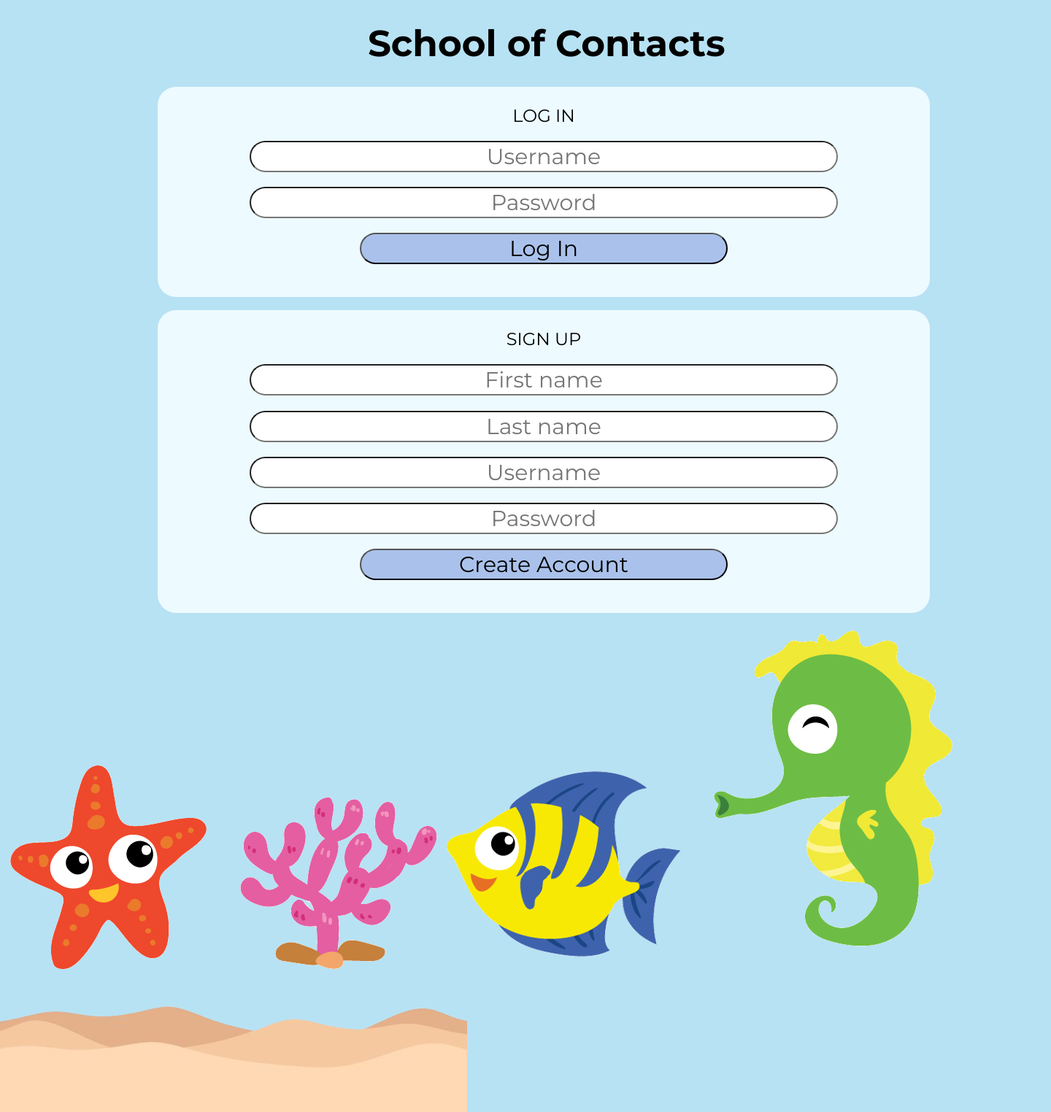
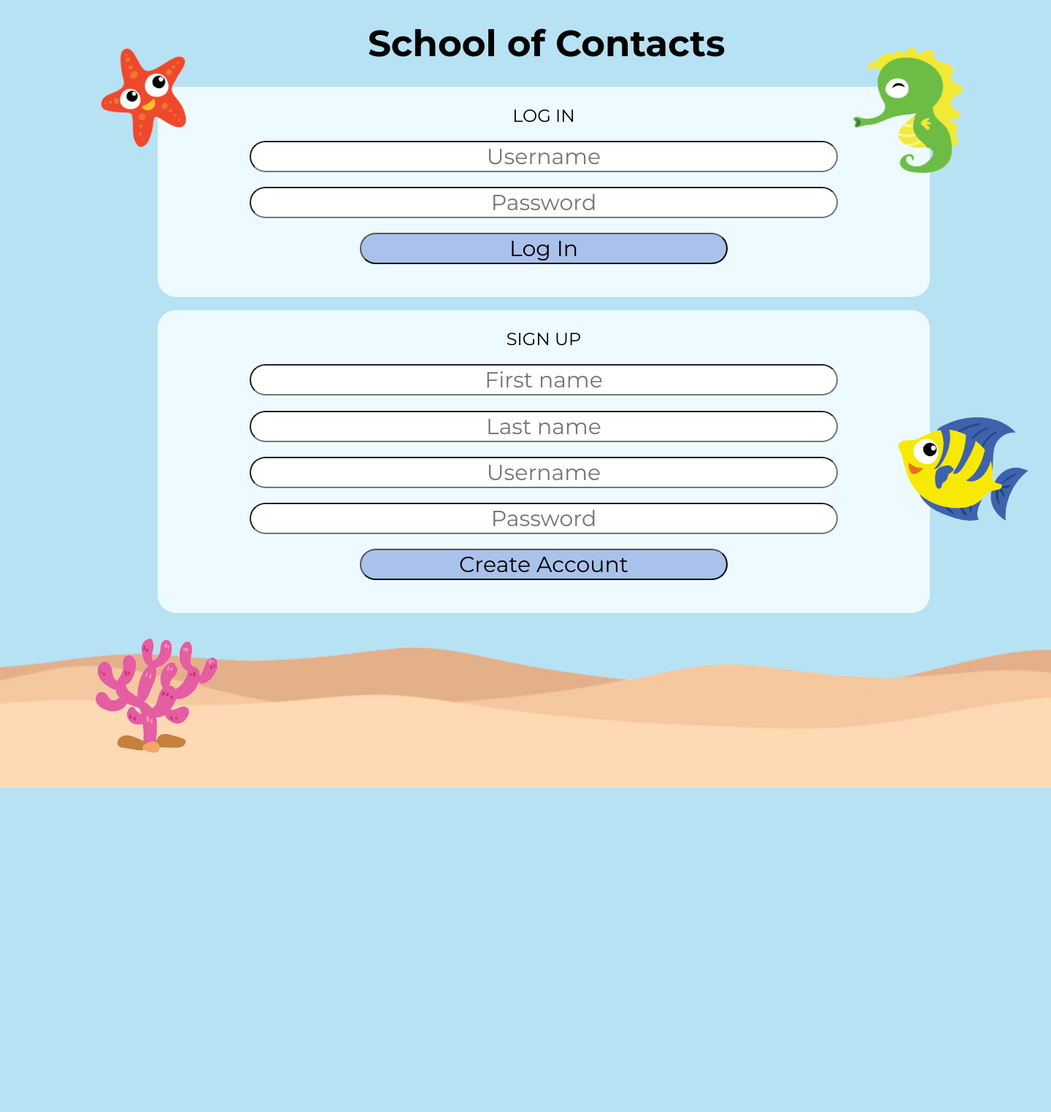
Before and after one commit to Gavin-Heaver/LAMP-Stack---Project, a PHP site: page / in a window 1440 px wide; the page is wider, and only the part inside the window is pictured. Shown: that part at 73% size. After the commit the page ends 1080 px from the top of that part, so only its background shows below. Run offline with PHP 8.4, Linux system fonts and the light colour scheme.

Commit message:
Adding scaling image positions
Switched fixed (pixel) positions to based off viewport height and width so hopefully it doesn't look all wonky

```diff
--- a/Frontend/css/styles.css
+++ b/Frontend/css/styles.css
@@ -172,47 +172,45 @@ input[type="text"],input[type="password"] {
     height: 600px;
 } */
 
-.image1 {
-    width: 200px;
-    height: 200px;
+.starfish {
+    width: 10vw;
+    height: 10vw;
     position: absolute;
-    top: 50px;
-    left: 90px;
+    top: 7vh;
+    left: 9vw;
     transform: rotate(-20deg);
 }
 
-.image2 {
+.coral {
     position: absolute;
-    bottom: 40px;
-    left: 120px;
-    width: 200px;
-    height: 200px;
+    bottom: -18vh + 5;
+    left: 8vw;
+    width: 13vw;
+    height: 25vh;
     z-index: 2;
 }
 
-.image3 {
+.fish {
     position: absolute;
-    right: 50px;
-    width: 200px;
-    bottom: 200px;
+    right: 2vw;
+    width: 13vw;
+    bottom: 9vh;
     transform: rotate(10deg);
 }
 
-.image4 {
+.seahorse {
     position: absolute;
-    top: 80px;
-    left: 1200px;
-    width: 200px;
-    height: 200px;
+    top: 7vh;
+    right: 7vw;
+    width: 13vw;
+    height: 25vh;
     transform: rotate(-5deg);
 }
 
-.image5 {
-    position: absolute;
-    width: 100%;   /* Stretches to the full width of its container */
+.sand {
+    width: 110%;   /* Stretches to the full width of its container */
     height: 30%;  /* Stretches to the full height of its container */
     object-fit: fill;
     margin: 0;
-    bottom: -20px;
     z-index: 1;
 }
```
